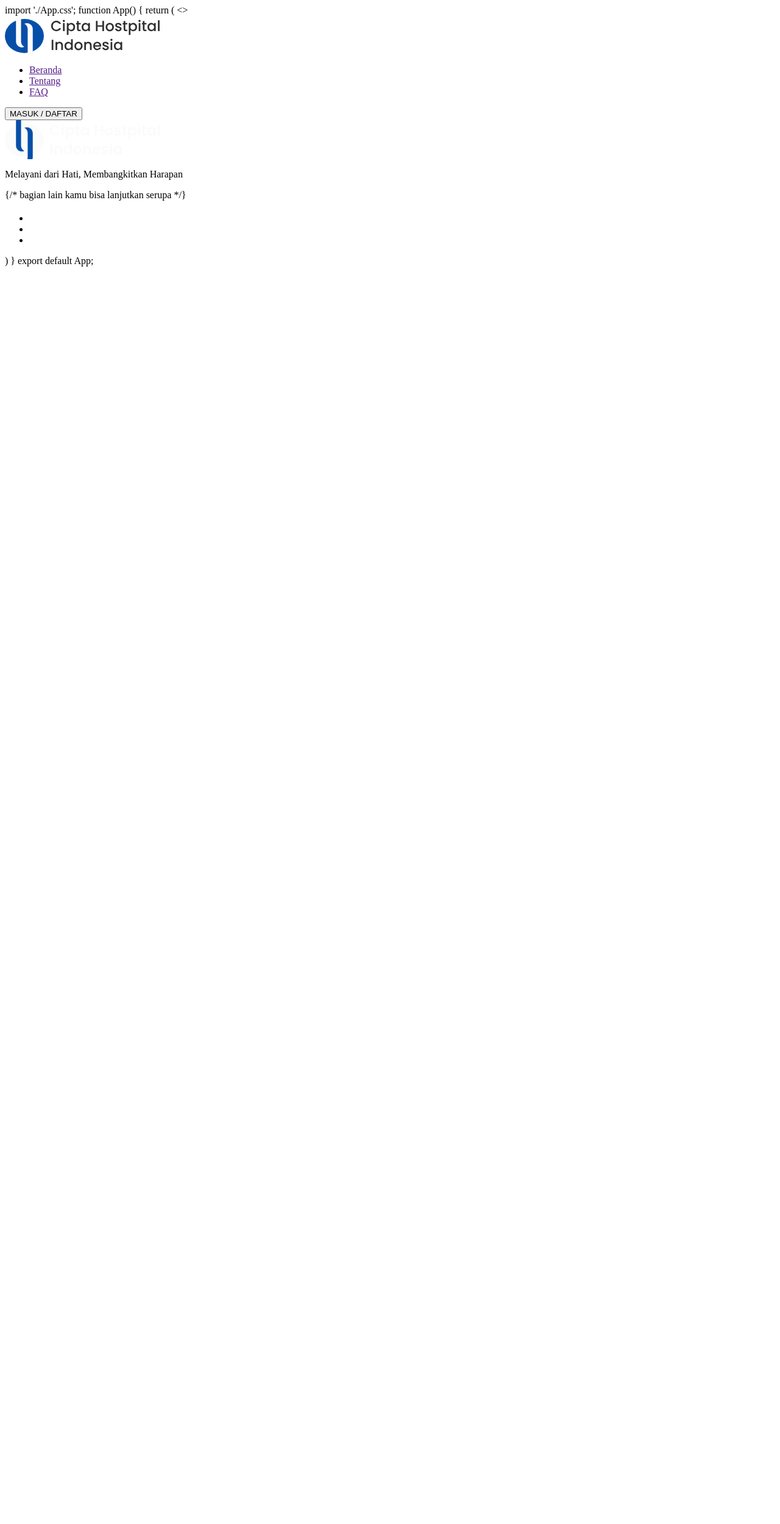
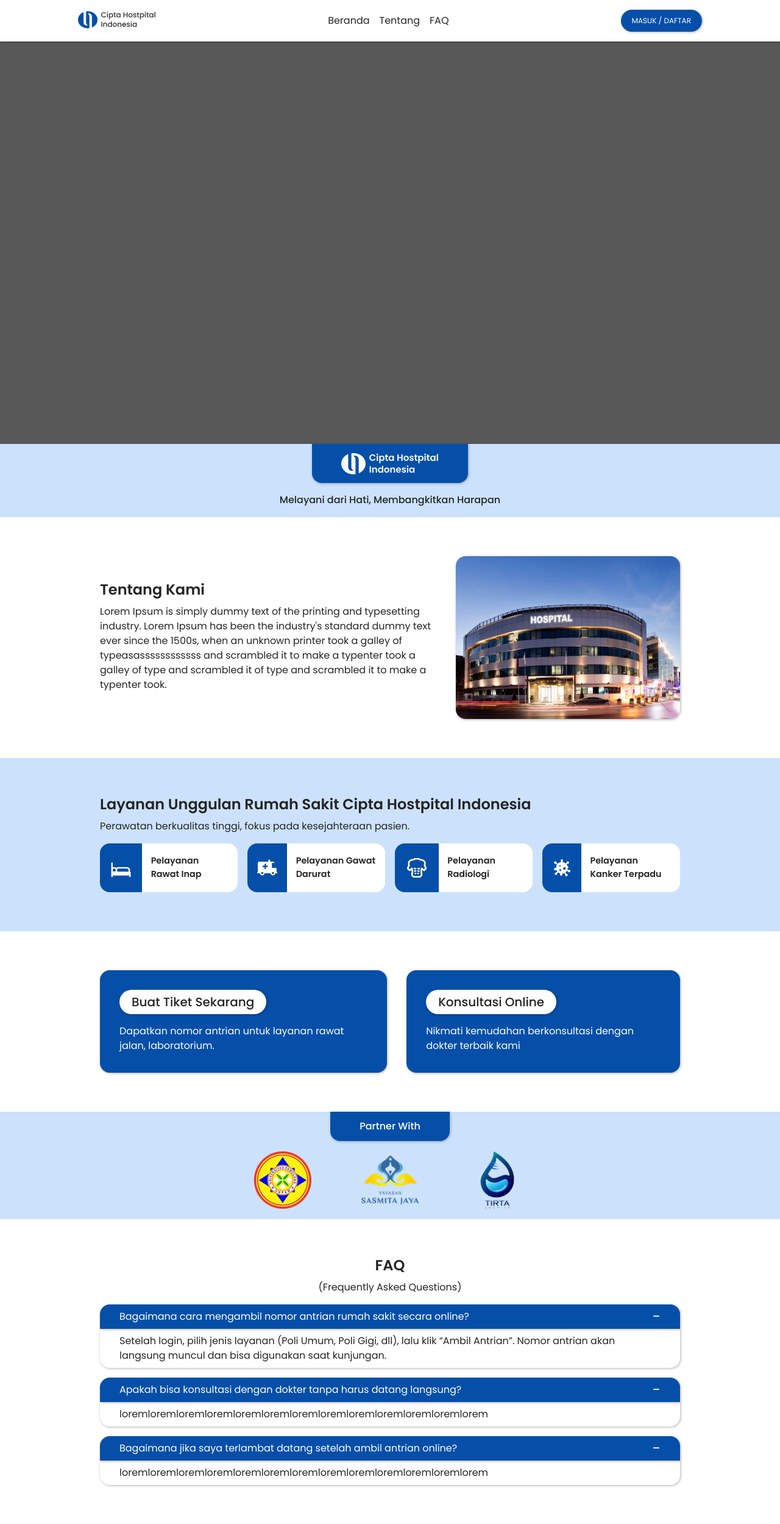
Before and after one commit to fatahabdilah/cloud-ticketing-rs-kelompok2, a PHP site: page / in a window 1280 px wide. Shown: the whole page at 61% size. Before the commit the page ends 437 px from the top, so only its background shows below. Run offline with PHP 8.4, Linux system fonts and the light colour scheme.

Commit message:
ui done-footer

```diff
--- a/css/style.css
+++ b/css/style.css
@@ -6,12 +6,21 @@
     --color-darkgray: #585858;
     --color-black: #242424;
     font-family: "Poppins", sans-serif;
+    --box-shadow:1px 1px 4px rgb(0, 0, 0, 0.3);
 }
 
 * {
-    font-weight: var(--ff-weight-600);
     color: var(--color-black);
-    font-size: 16px;
+}
+
+h2 {
+    font-size: 1.5em;
+    font-weight: 600;
+    margin-bottom: 0.5em;
+}
+
+p {
+    line-height: 1.5em;
 }
 
 body {
@@ -24,61 +33,223 @@ nav {
     display: flex;
     justify-content: center;
     width: 100%;
-    box-shadow: 0px 1px 4px rgb(0, 0, 0, 0.3);
+    box-shadow: var(--box-shadow);
 }
-nav>div{
+
+nav > div {
     width: 100%;
-    max-width: 1080px;
-    font-weight: 500;
+    max-width: 1088px;
     display: flex;
     justify-content: space-between;
-    padding: 16px 32px;
-}
-nav>div a img {
-    height: 40px;
+    padding: 1em 2em;
 }
 
-nav>div ul {
-    gap: 32px;
+nav > div a img {
+    height: 2em;
+}
+
+nav > div ul {
+    gap: 1em;
     align-items: center;
     display: flex;
 }
 
-nav>div button {
-    font-size: 14px;
+nav > div button {
+    box-shadow: var(--box-shadow);
+    font-size: 0.75rem;
     background-color: var(--color-blue);
     color: var(--color-white);
-    border-radius: 32px;
-    padding: 0em 1.5em;
-   white-space: nowrap;
+    border-radius: 2em;
+    padding: 1em 1.5em;
+    white-space: nowrap;
 }
 
-nav>div button:hover {
+nav > div button:hover {
     transition: 0.3s;
 }
+
 body > div {
     height: calc(100vh - 72px);
     width: 100%;
     padding-top: 72px;
     background-color: var(--color-darkgray);
-  }
-section>div{
+}
+
+section {
+    display: flex;
+    justify-content: center;
+}
+
+section:nth-of-type(odd) {
+    background-color: var(--color-light-blue);
+}
+
+section:nth-of-type(even) {
+    background-color: var(--color-white);
+}
+
+section > div {
     width: 100%;
     max-width: 1080px;
+}
+
+section:first-of-type > div {
+    display: grid;
+    justify-content: center;
+    justify-items: center;
+}
+
+section:first-of-type > div img {
+    box-shadow: var(--box-shadow);
+    height: 2.5em;
+    padding: 0.75em 3em;
+    border-radius: 0 0 1em 1em;
+    background-color: var(--color-blue);
+    box-sizing: content-box;
+}
+
+section:first-of-type > div p {
+    padding: 1em;
     font-weight: 500;
 }
-section:nth-of-type(odd) {
+
+section:nth-of-type(2) > div {
+    display: flex;
+    padding: 4em;
+    gap: 2em;
+    place-content: center;
+    place-items: center;
+}
+
+section:nth-of-type(2) > div div:first-child {
+    flex: 3;
+}
+
+section:nth-of-type(2) > div div:last-child {
+    flex: 2;
+       border-radius: 1em;
+       overflow: hidden;
+       box-shadow: var(--box-shadow);
+}
+
+
+
+section:nth-of-type(3) > div {
+    display: grid;
+    padding: 4em;
+    justify-content: left;
+}
+
+section:nth-of-type(3) > div > div {
+    padding-top: 1em;
+    display: flex;
+    gap: 1em;
+}
+
+section:nth-of-type(3) > div > div > div {
+    flex: 1;
+    display: flex;
+    border-radius: 1em;
+    overflow: hidden;
+}
+section:nth-of-type(3) > div > div > div > div{
+display: flex;
+align-items: center;
+background-color: var(--color-blue);
+padding: 1em;
+}
+section:nth-of-type(3) > div > div > div > div img {
+  object-fit: contain;
+    height: 3em;
+}
+
+section:nth-of-type(3) > div > div > div p {
+    align-items: center;
+    display: flex;
+    font-weight: 600;
+    padding: 0.5em 1em;
     background-color: var(--color-white);
-  }
-section:nth-of-type(even) {
-    background-color: var(--color-light-blue);
+    font-size: 0.9em;
 }
-section:first-of-type {
+section:nth-of-type(4)> div {
+    padding: 4em;
+display: flex;
+gap: 2em;
 }
-section:first-of-type div div:first-child{
+section:nth-of-type(4)> div >div{
+    box-shadow: var(--box-shadow);
+    display: grid;
+    gap: 1em;
+    background-color: var(--color-blue);
+    padding: 2em;
+    border-radius: 1em;
+    overflow: hidden;
+}
+section:nth-of-type(4)> div >div button{
+    box-shadow: var(--box-shadow);
+    background-color: var(--color-white);
+    padding: 0.5em 1em;
+    font-size: 1.25em;
+    border-radius: 1em;
+    font-weight: 500;
+    width: max-content;
+}
+section:nth-of-type(4)> div >div p{
+    color: var(--color-white);
+}
+section:nth-of-type(5)> div {
+    justify-content: center;
+    justify-items: center;
+    display: grid;
+}
+section:nth-of-type(5)> div>p{
+    box-shadow: var(--box-shadow);
+    color: var(--color-white);
+        padding: 0.75em 3em;
+        border-radius: 0 0 1em 1em;
+        background-color: var(--color-blue);
+        font-weight: 500;
+}
+section:nth-of-type(5)> div>div{
+    display: flex;
+    padding: 1em;
+gap: 5em;
+}
+section:nth-of-type(5)> div>div img{
+    width: 6em;
+}
+section:nth-of-type(6)>div{
+    justify-items: center;
+    display: grid;
+    padding: 4em;
+}
+section:nth-of-type(6)>div>div{
+    padding-top: 1em;
+    display: grid;
+    gap: 1em;
+}
+section:nth-of-type(6)>div>div>div{
+    border-radius: 1em;
+    overflow: hidden;
+    box-shadow: var(--box-shadow);
+}
+section:nth-of-type(6)>div>div>div>button{
 
-    background-color: var(--color-blue);
+    width: 100%;
+    justify-content: space-between;
+display: flex;
+  background-color: var(--color-blue);
+  padding: 0.5em 2em;
+   box-shadow: var(--box-shadow);
 }
-section:first-of-type div div:first-child img{
-    height: 20px;
+section:nth-of-type(6)>div>div>div>button p{
+
+    color: var(--color-white);
 }
+section:nth-of-type(6)>div>div>div>button i{
+    font-size: 1.5em;
+    color: var(--color-white);
+}
+section:nth-of-type(6)>div>div>div>p{
+  padding: 0.5em 2em;
+}
--- a/index.html
+++ b/index.html
@@ -1,13 +1,28 @@
-import './App.css';
+<!DOCTYPE html>
+<html lang="en">
 
-function App() {
-return (
-<>
+<head>
+    <meta charset="UTF-8">
+    <meta name="viewport" content="width=device-width, initial-scale=1.0">
+    <title>Document</title>
+
+    <!-- font -->
+    <link rel="preconnect" href="https://fonts.googleapis.com">
+    <link rel="preconnect" href="https://fonts.gstatic.com" crossorigin>
+    <link
+        href="https://fonts.googleapis.com/css2?family=Poppins:ital,wght@0,100;0,200;0,300;0,400;0,500;0,600;0,700;0,800;0,900;1,100;1,200;1,300;1,400;1,500;1,600;1,700;1,800;1,900&display=swap"
+        rel="stylesheet">
+
+
+    <link rel="stylesheet" href="css/reset.css">
+    <link rel="stylesheet" href="css/style.css">
+</head>
+
+<body>
     <nav>
         <div>
-            <a href="">
-                <img src="asset/Cipta Hospital Indonesi-Blue & Black.svg" alt="" />
-            </a>
+            <a href=""> <img src="asset/Cipta Hospital Indonesi-Blue & Black.svg" alt=""> </a>
+
             <ul>
                 <li><a href="">Beranda</a></li>
                 <li><a href="">Tentang</a></li>
@@ -15,25 +30,128 @@ return (
             </ul>
             <button>MASUK / DAFTAR</button>
         </div>
+
     </nav>
+    <div></div>
+    <section>
+        <div>
+            <img src="asset/CiptaHostpitalIndonesia-White.svg" alt="">
 
+            <p>Melayani dari Hati, Membangkitkan Harapan</p>
+
+        </div>
+
+    </section>
     <section>
         <div>
             <div>
-                <img src="asset/CiptaHostpitalIndonesia-White.svg" alt="" />
+                <h2>Tentang Kami</h2>
+                <p>Lorem Ipsum is simply dummy text of the printing and typesetting industry. Lorem Ipsum has been the
+                    industry's standard dummy text ever since the 1500s, when an unknown printer took a galley of
+                    typeasassssssssssss and scrambled it to make a typenter took a galley of type and scrambled it of
+                    type and scrambled it to make a typenter took.</p>
             </div>
             <div>
-                <p>Melayani dari Hati, Membangkitkan Harapan</p>
+                <img src="asset/istockphoto-1312706413-612x612.jpg" alt="">
             </div>
         </div>
+
     </section>
+    <section>
+        <div>
+            <h2>Layanan Unggulan Rumah Sakit Cipta Hostpital Indonesia</h2>
+            <p>Perawatan berkualitas tinggi, fokus pada kesejahteraan pasien.</p>
 
-    {/* bagian lain kamu bisa lanjutkan serupa */}
+            <div>
+                <div>
+                    <div><img src="asset/Occupied Bed.png" alt=""></div>
+
+                    <p>Pelayanan Rawat Inap</p>
+                </div>
+                <div>
+                    <div> <img src="asset/Ambulance.png" alt=""></div>
+
+                    <p>Pelayanan Gawat Darurat</p>
+                </div>
+                <div>
+                    <div> <img src="asset/Prelum.png" alt=""></div>
+
+                    <p>Pelayanan Radiologi</p>
+                </div>
+                <div>
+                    <div> <img src="asset/Virus.png" alt=""></div>
+
+                    <p>Pelayanan Kanker Terpadu</p>
+                </div>
+            </div>
+        </div>
+
+    </section>
+    <section>
+        <div>
+            <div>
+                <button>Buat Tiket Sekarang</button>
+                <p>Dapatkan nomor antrian untuk layanan rawat jalan, laboratorium.</p>
+            </div>
+            <div>
+                <button>Konsultasi Online</button>
+                <p>Nikmati kemudahan berkonsultasi dengan dokter terbaik kami</p>
+            </div>
+        </div>
+
+    </section>
+    <section>
+        <div>
+            <p>Partner With</p>
+            <div>
+                <img src="asset/unpam.png" alt="">
+                <img src="asset/sasmitajaya.png" alt="">
+                <img src="asset/tirta.png" alt="">
+            </div>
+        </div>
+
+    </section>
+    <section>
+        <div>
+
+            <h2>FAQ</h2>
+            <p>(Frequently Asked Questions)</p>
+
+            <div>
+                <div>
+                    <button>
+                        <p>Bagaimana cara mengambil nomor antrian rumah sakit secara online?</p>
+                        <i>-</i>
+                    </button>
+
+                    <p>Setelah login, pilih jenis layanan (Poli Umum, Poli Gigi, dll), lalu klik “Ambil Antrian”. Nomor
+                        antrian akan langsung muncul dan bisa digunakan saat kunjungan.</p>
+                </div>
+                <div>
+                    <button>
+                        <p>Apakah bisa konsultasi dengan dokter tanpa harus datang langsung?</p>
+                        <i>-</i>
+                    </button>
+                    <p>loremloremloremloremloremloremloremloremloremloremloremloremlorem</p>
+                </div>
+                <div>
+                    <button>
+                        <p>Bagaimana jika saya terlambat datang setelah ambil antrian online?</p>
+                        <i>-</i>
+                    </button>
+                    <p>loremloremloremloremloremloremloremloremloremloremloremloremlorem</p>
+                </div>
+
+            </div>
+
+        </div>
+
+    </section>
 
     <footer>
         <div>
             <div>
-                <img src="" alt="" />
+                <img src="" alt="">
                 <p></p>
             </div>
             <div>
@@ -49,8 +167,6 @@ return (
             <a href=""></a>
         </div>
     </footer>
-</>
-)
-}
+</body>
 
-export default App;
+</html>
```
Also changed, not shown: asset/Ambulance.png (added), asset/Occupied Bed.png (added), asset/Prelum.png (added), asset/Virus.png (added), asset/istockphoto-1312706413-612x612.jpg (added), asset/sasmitajaya.png (added), asset/tirta.png (added), asset/unpam.png (added).
